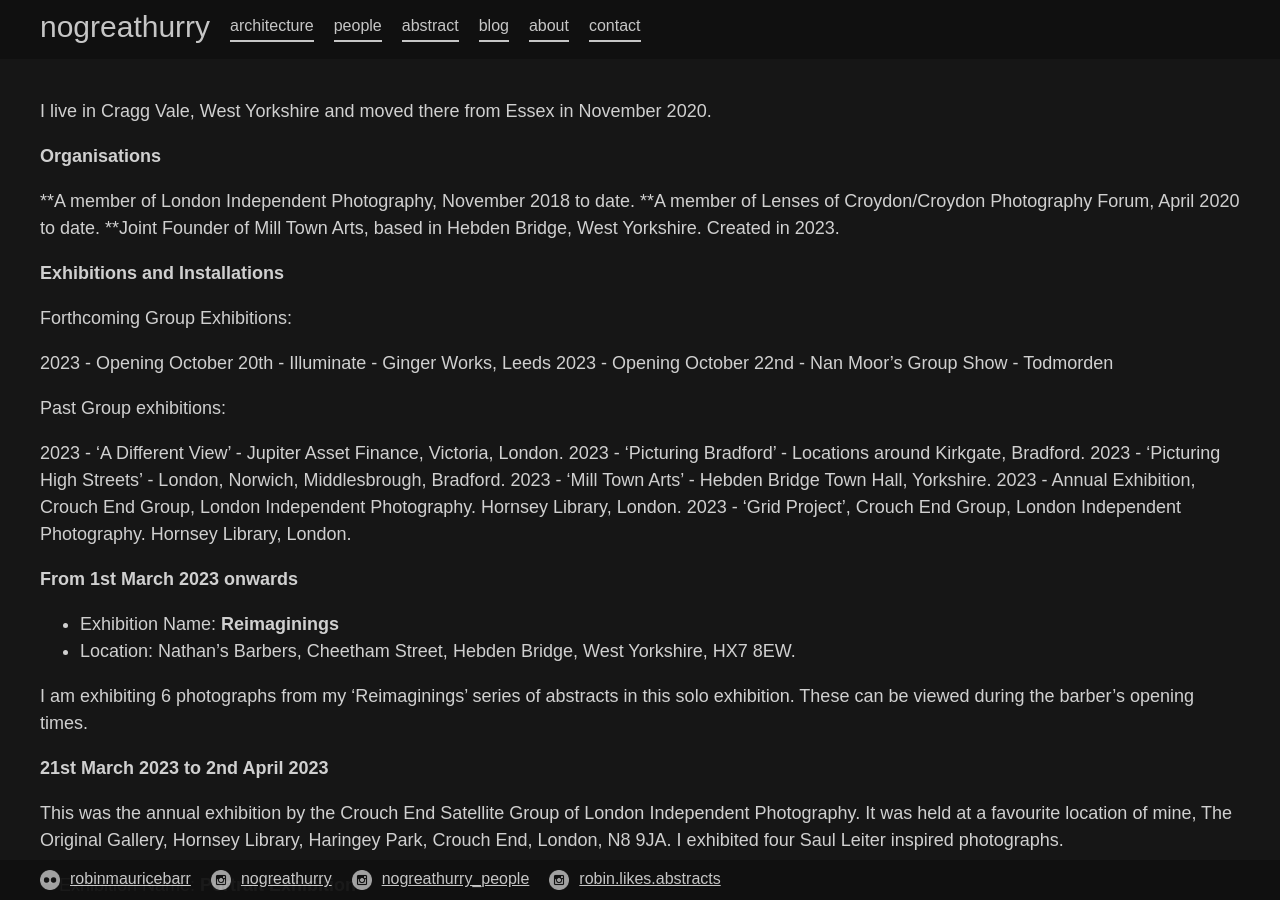
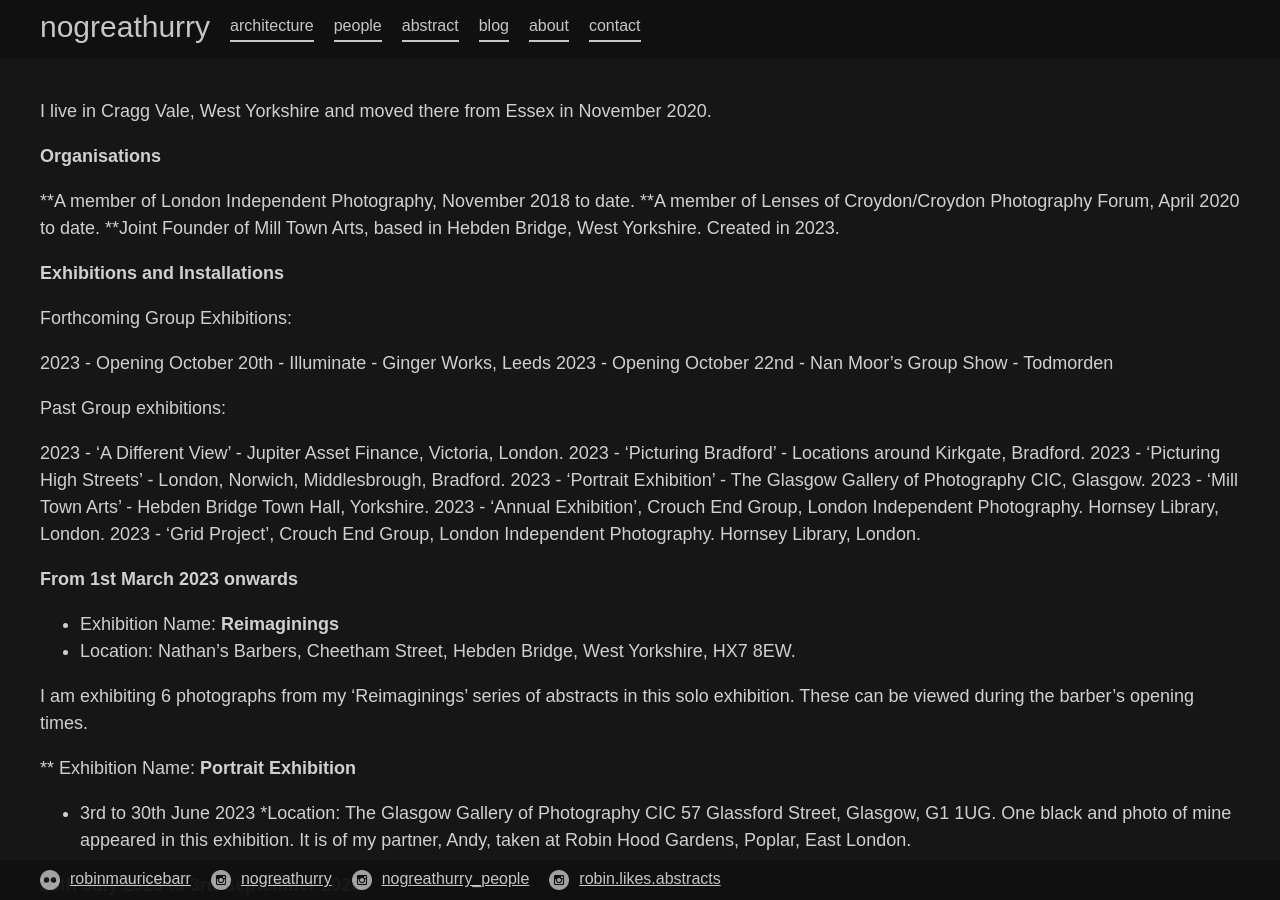
Before and after one commit to 987poiuytrewq/nogreathurry, a Jekyll site: the page built from blog.md, in a window 1280 px wide and 900 px high. Built offline with Jekyll 4.4.1, drawn with Linux system fonts in a browser that asks for light colours.

Commit message:
Updated Blog

```diff
--- a/blog.md
+++ b/blog.md
@@ -23,9 +23,11 @@
 2023 - 'A Different View' - Jupiter Asset Finance, Victoria, London.
 2023 - 'Picturing Bradford' - Locations around Kirkgate, Bradford.
 2023 - 'Picturing High Streets' - London, Norwich, Middlesbrough, Bradford.
+2023 - 'Portrait Exhibition' - The Glasgow Gallery of Photography CIC, Glasgow.
 2023 - 'Mill Town Arts' - Hebden Bridge Town Hall, Yorkshire.
-2023 - Annual Exhibition, Crouch End Group, London Independent Photography. Hornsey Library, London.
+2023 - 'Annual Exhibition', Crouch End Group, London Independent Photography. Hornsey Library, London.
 2023 - 'Grid Project',  Crouch End Group, London Independent Photography. Hornsey Library, London.
+
 
 
 **From 1st March 2023 onwards**
@@ -34,9 +36,7 @@
 
 I am exhibiting 6 photographs from my 'Reimaginings' series of abstracts in this solo exhibition. These can be viewed during the barber's opening times.
 
-**21st March 2023 to 2nd April 2023**
 
-This was the annual exhibition by the Crouch End Satellite Group of London Independent Photography. It was held at a favourite location of mine, The Original Gallery, Hornsey Library, Haringey Park, Crouch End, London, N8 9JA. I exhibited four Saul Leiter inspired photographs.
 
 
 
```
